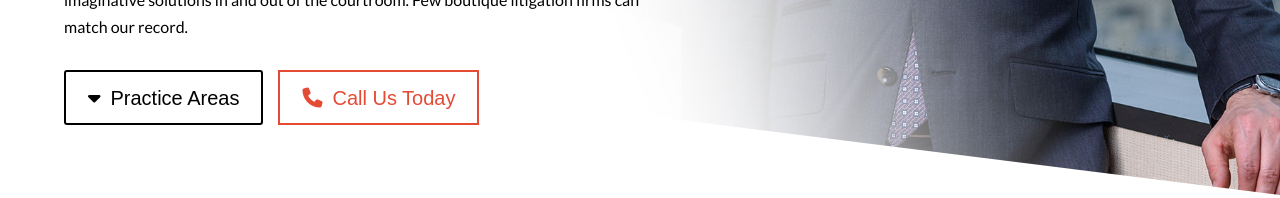
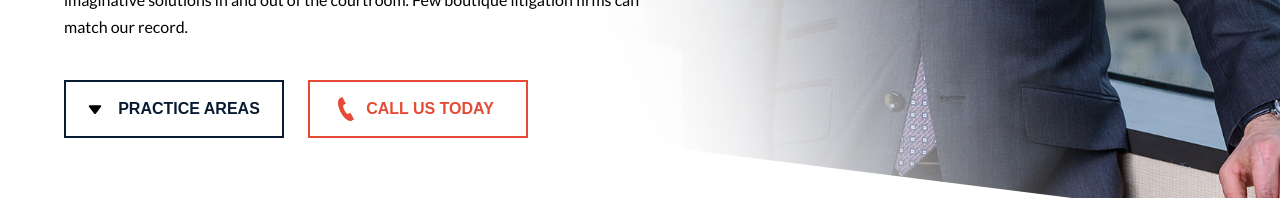
Before and after one commit to ranaharoon3222/durstlawfirm, a Next.js app: page / in a window 1280 px wide. Shown: the part 754-952 px from the top of the page. Built offline with nearby package versions, Linux system fonts and the light colour scheme.

Commit message:
add button

```diff
--- /dev/null
+++ b/src/commons/Button.jsx
@@ -0,0 +1,36 @@
+import React from 'react';
+import Link from 'next/link';
+
+const Button = ({
+  variant = 'primary-btn',
+  link = '#',
+  text,
+  children,
+  className,
+  color = 'red',
+}) => {
+  const checkVariant =
+    variant === 'primary' ? 'primary-btn' : 'primary-btn-outline';
+
+  const checkColor = () => {
+    if (color === 'black') {
+      return 'border-secondry  text-secondry hover:bg-secondry hover:text-white';
+    } else if (color === 'red') {
+      return 'border-primary  text-primary hover:bg-primary hover:text-white';
+    } else {
+      return '';
+    }
+  };
+
+  return (
+    <Link
+      href={link}
+      className={`group ${checkVariant} ${checkColor()} ${className} `}
+    >
+      {children}
+      <span> {text} </span>
+    </Link>
+  );
+};
+
+export default Button;
--- a/src/components/home/prac/Practise.js
+++ b/src/components/home/prac/Practise.js
@@ -1,5 +1,8 @@
 import React from 'react';
 import style from './practise.module.css';
+import Button from '@/commons/Button';
+import ArrowDown from '@/icons/arrow-down';
+import Phone from '@/icons/phone';
 const Practise = () => {
   return (
     <>
@@ -29,17 +32,25 @@ const Practise = () => {
                   skills to craft imaginative solutions in and out of the
                   courtroom. Few boutique litigation firms can match our record.
                 </p>
-                <div className={style.btn1}>
-                  <div className={style.Practise}>
-                    {}
-                    <i className='fa fa-caret-down i aria-hidden=true'></i>{' '}
-                    Practice Areas{}
-                  </div>
-                  <div className={style.call}>
-                    {}
-                    <i className='fa fa-phone i aria-hidden=true'></i> Call Us
-                    Today
-                  </div>
+
+                <div className='flex flex-wrap justify-center mt-10 md:justify-normal md:flex-nowrap '>
+                  <Button
+                    text='Practice Areas'
+                    variant='outline'
+                    color={'black'}
+                    className='mb-4 md:mr-6 '
+                  >
+                    <ArrowDown fill='black' />
+                  </Button>
+
+                  <Button
+                    text='Call Us Today'
+                    className='mb-4 '
+                    variant='outline'
+                    color={'red'}
+                  >
+                    <Phone fill='red' />
+                  </Button>
                 </div>
               </div>
             </div>
--- /dev/null
+++ b/src/icons/arrow-down.js
@@ -0,0 +1,29 @@
+import React from 'react';
+
+const ArrowDown = ({ fill = 'red' }) => {
+  const checkFIll = () => {
+    if (fill === 'red') {
+      return 'group-hover:fill-white fill-primary';
+    } else if (fill === 'black') {
+      return 'group-hover:fill-white fill-black';
+    } else {
+      return 'group-hover:fill-white fill-white';
+    }
+  };
+
+  return (
+    <svg
+      clipRule='evenodd'
+      fillRule='evenodd'
+      strokeLinejoin='round'
+      strokeMiterlimit={2}
+      viewBox='0 0 24 24'
+      xmlns='http://www.w3.org/2000/svg'
+      className={`max-w-[30px] ${checkFIll()} `}
+    >
+      <path d='M16.843 10.211A.75.75 0 0016.251 9H7.75a.75.75 0 00-.591 1.212l4.258 5.498a.746.746 0 001.183-.001l4.243-5.498z' />
+    </svg>
+  );
+};
+
+export default ArrowDown;
--- /dev/null
+++ b/src/icons/phone.js
@@ -0,0 +1,27 @@
+import React from 'react';
+
+const Phone = ({ fill = 'red' }) => {
+  const checkFIll = () => {
+    if (fill === 'red') {
+      return 'group-hover:fill-white fill-primary';
+    } else if (fill === 'black') {
+      return 'group-hover:fill-white fill-black';
+    } else {
+      return 'group-hover:fill-white fill-white';
+    }
+  };
+
+  return (
+    <svg
+      xmlns='http://www.w3.org/2000/svg'
+      width={24}
+      height={24}
+      viewBox='0 0 24 24'
+      className={checkFIll()}
+    >
+      <path d='M20 22.621l-3.521-6.795a618.8 618.8 0 01-2.064 1.011c-2.24 1.086-6.799-7.82-4.609-8.994l2.083-1.026L8.396 0 6.29 1.039c-7.202 3.755 4.233 25.982 11.6 22.615.121-.055 2.102-1.029 2.11-1.033z' />
+    </svg>
+  );
+};
+
+export default Phone;
--- a/src/styles/globals.css
+++ b/src/styles/globals.css
@@ -11,6 +11,13 @@
   }
   .pm-btn:hover svg {
     fill: #e54a35;
+  }
+
+  .primary-btn-outline {
+    @apply py-3 px-4 pl-2 inline-flex justify-center items-center gap-2  border-2  font-semibold bg-transparent   focus:outline-none   transition-all uppercase w-full max-w-[220px];
+  }
+  .primary-btn {
+    @apply py-3 px-4 pl-2 inline-flex justify-center items-center gap-2  border-transparent font-semibold   focus:outline-none   transition-all uppercase w-full max-w-[220px];
   }
 }
 
```
